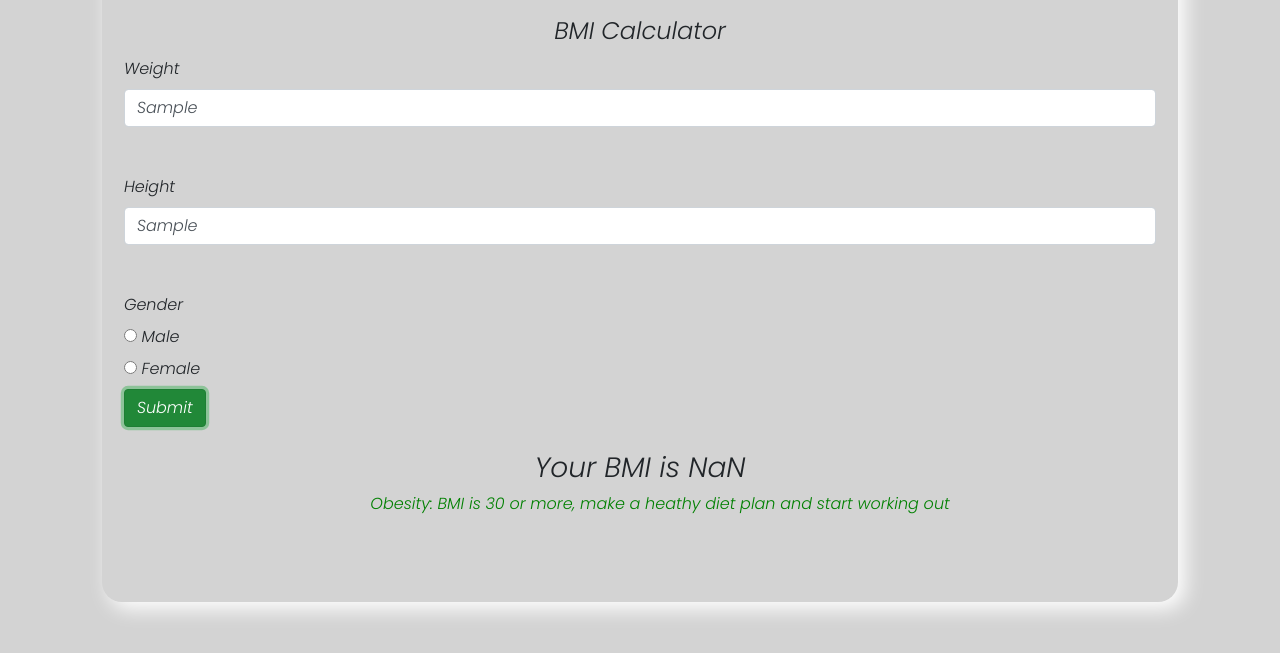
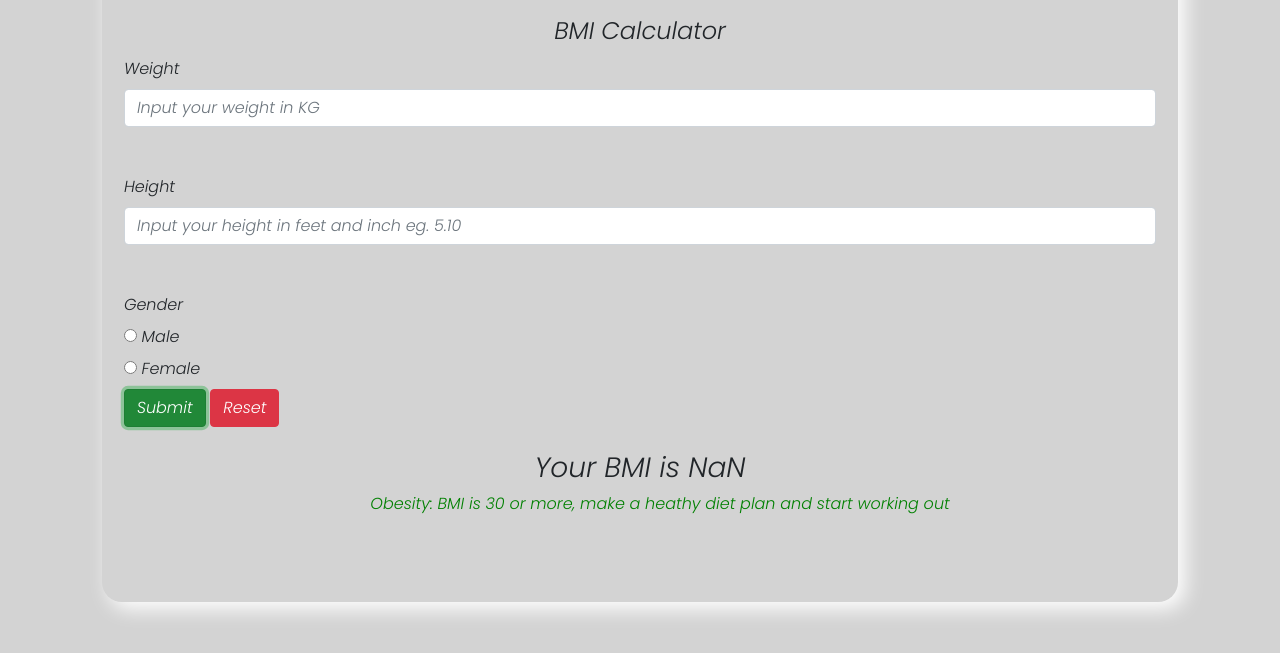
Before and after one commit to mohammad-fahad/bmi, a plain HTML site: page index.html in a window 1280 px wide. Both pictures are taken after typing "Sample", "Sample" into the empty fields and a click on the button "Submit". Shown: the part 207-860 px from the top of the page. Drawn offline with nearby package versions, Linux system fonts and the light colour scheme.

Commit message:
added the reset button

```diff
--- a/index.html
+++ b/index.html
@@ -29,6 +29,7 @@
         <input type="radio" id="female" name="gender" value="female">
         <label for="female">Female</label><br>
         <button id="submit" class="btn btn-success" onclick="calculate()">Submit</button>
+        <button class="btn btn-danger" onclick="location.reload()">Reset</button>
         <br> <br>
 
         <div class="result">
@@ -53,7 +54,7 @@
             const count = weight / height;
             const convert = count / height;
             const bmi = parseFloat(document.getElementById('bmi').innerText);
-            let result = (convert + bmi).toFixed(2);
+            let result = (convert + bmi).toFixed(1);
             document.getElementById('bmi').innerText = result;
             if (result < 18.5) {
                 document.getElementById('underWeight').style.display = 'block';
@@ -78,6 +79,10 @@
                 document.getElementById('obesity').style.display = 'block';
             }
 
+            document.getElementById('weight').value = '';
+document.getElementById('height').value = '';
+
+
         }
 
     </script>
```
